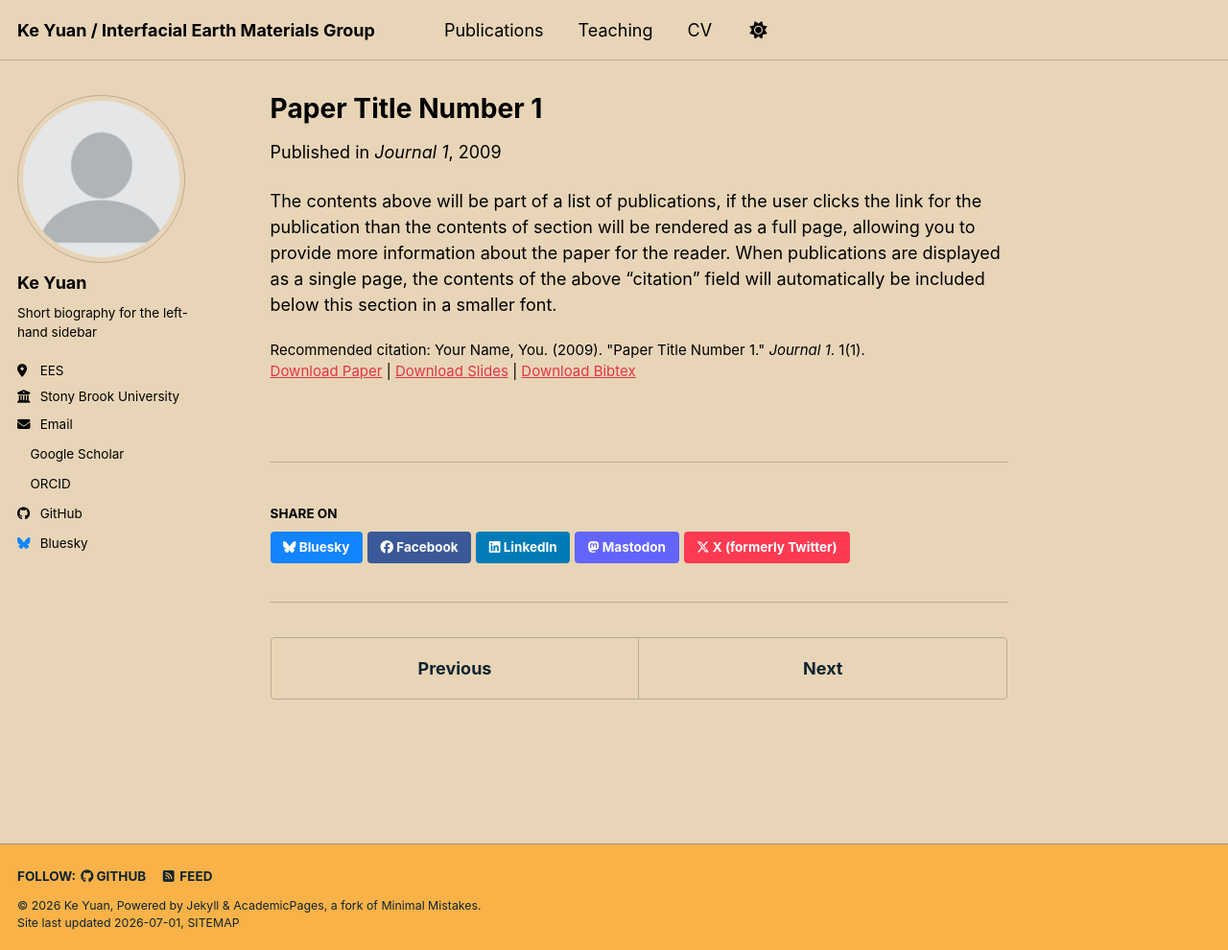
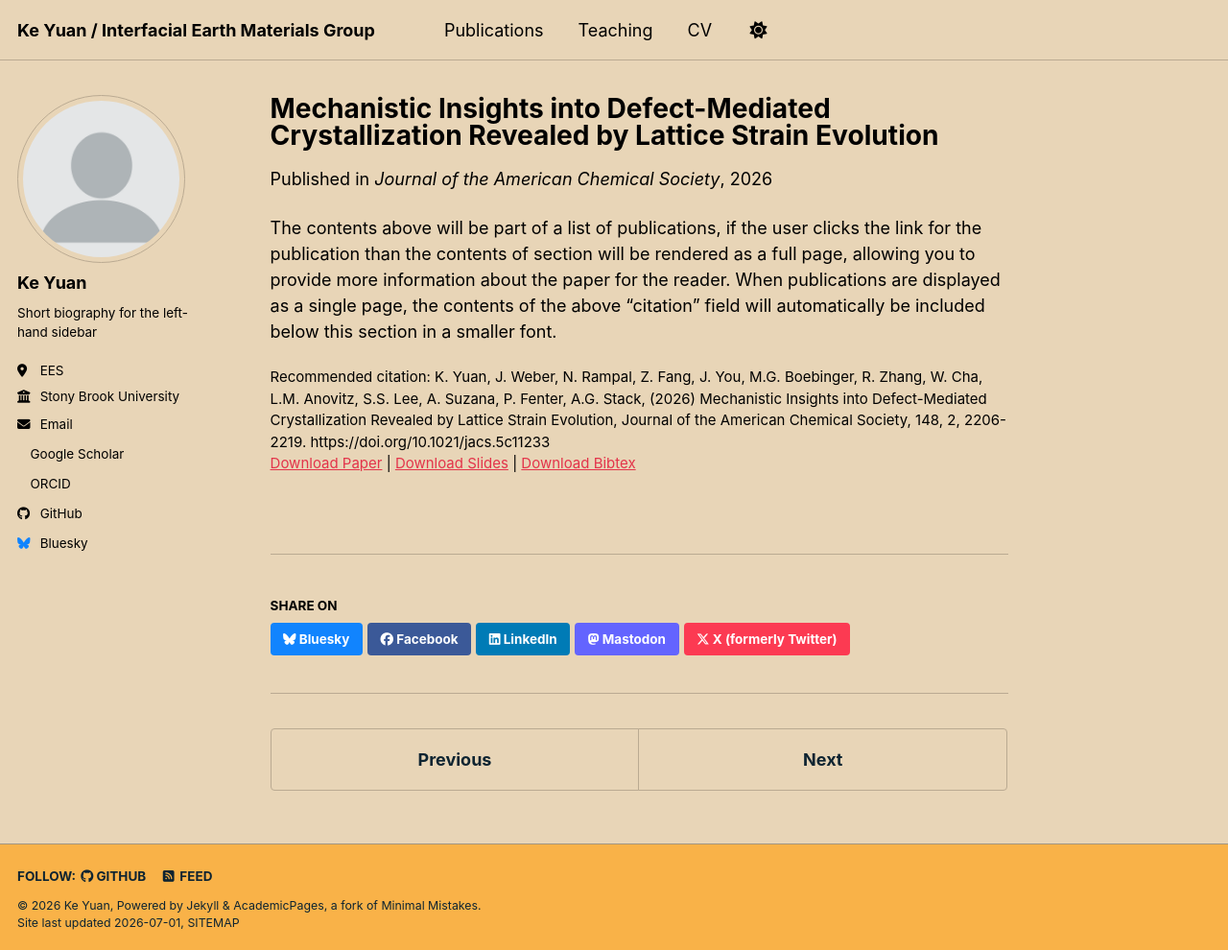
Before and after one commit to interface-earth/interface.github.io, a Jekyll site: the page built from _publications/2009-10-01-paper-title-number-1.md, in a window 1280 px wide and 990 px high. Shown: the whole window at 96% size. Built offline with Jekyll 4.4.1, drawn with Linux system fonts in a browser that asks for light colours; a style sheet for code colours, icons or effects is not loaded.

Commit message:
Update publication details for Paper Title Number 1

```diff
--- a/_publications/2009-10-01-paper-title-number-1.md
+++ b/_publications/2009-10-01-paper-title-number-1.md
@@ -1,14 +1,14 @@
 ---
-title: "Paper Title Number 1"
+title: "Mechanistic Insights into Defect-Mediated Crystallization Revealed by Lattice Strain Evolution"
 collection: publications
 category: manuscripts
 permalink: /publication/2009-10-01-paper-title-number-1
 excerpt: 'This paper is about the number 1. The number 2 is left for future work.'
-date: 2009-10-01
-venue: 'Journal 1'
+date: 2026-10-01
+venue: 'Journal of the American Chemical Society'
 slidesurl: 'https://academicpages.github.io/files/slides1.pdf'
 paperurl: 'https://academicpages.github.io/files/paper1.pdf'
 bibtexurl: 'https://academicpages.github.io/files/bibtex1.bib'
-citation: 'Your Name, You. (2009). &quot;Paper Title Number 1.&quot; <i>Journal 1</i>. 1(1).'
+citation: 'K. Yuan, J. Weber, N. Rampal, Z. Fang, J. You, M.G. Boebinger, R. Zhang, W. Cha, L.M. Anovitz, S.S. Lee, A. Suzana, P. Fenter, A.G. Stack, (2026) Mechanistic Insights into Defect-Mediated Crystallization Revealed by Lattice Strain Evolution, Journal of the American Chemical Society, 148, 2, 2206-2219. https://doi.org/10.1021/jacs.5c11233'
 ---
 The contents above will be part of a list of publications, if the user clicks the link for the publication than the contents of section will be rendered as a full page, allowing you to provide more information about the paper for the reader. When publications are displayed as a single page, the contents of the above "citation" field will automatically be included below this section in a smaller font.
```
